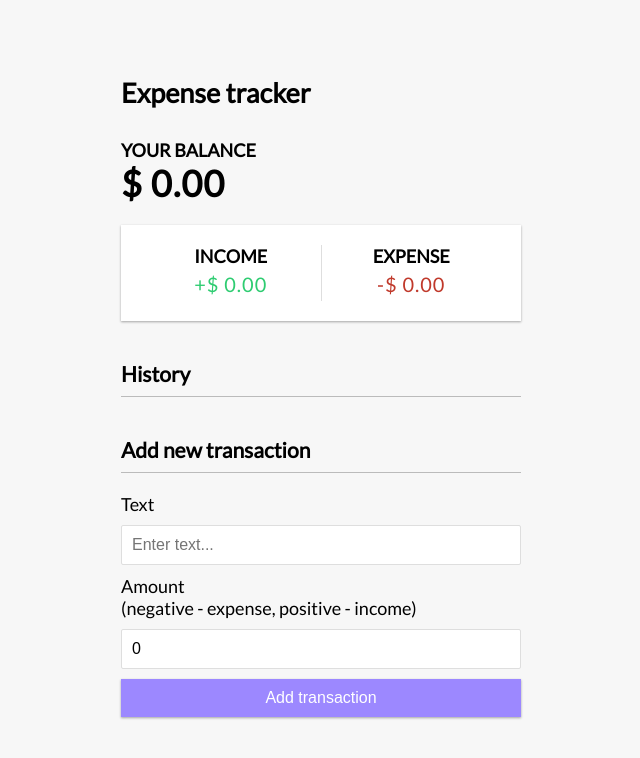
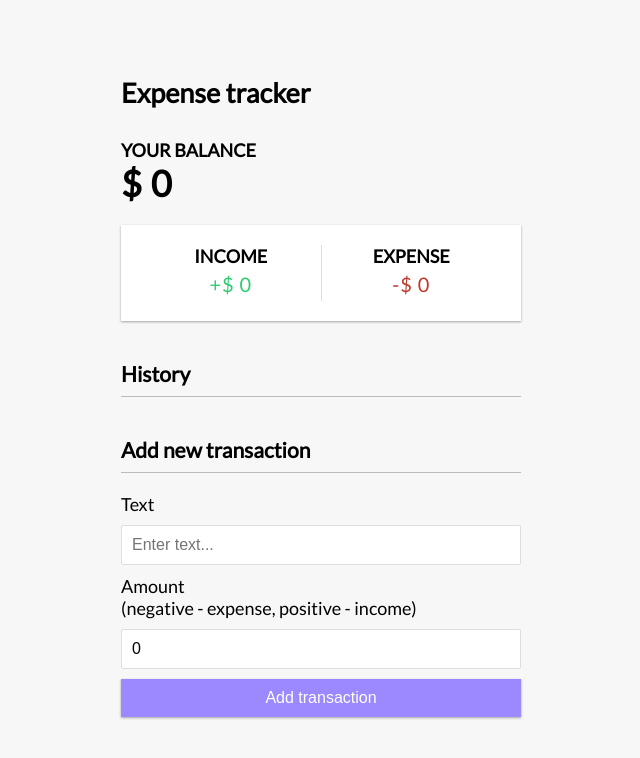
Before and after one commit to danish981/expense-tracker-app-pinia-ts, a Vue app: page / in a window 1280 px wide. Shown: the top 758 px of the page, without its empty margins (319-959 px from the left). Built offline with nearby package versions, Linux system fonts and the light colour scheme.

Commit message:
some extra checks added

```diff
--- a/src/stores/transaction.ts
+++ b/src/stores/transaction.ts
@@ -29,29 +29,29 @@ export const transactionsStore = defineStore('transactions', {
             return JSON.parse(localStorage.getItem("transactions") || "[]")
         },
 
-        getTotal: (state) => {  // actually it is the balance
-            return state.transactions.reduce((acc, transaction) => {
+        getTotal: (state): number => {  // actually it is the balance
+            return Number.parseFloat(state.transactions.reduce((acc, transaction) => {
                 return acc + transaction.amount
             }, 0)
-                .toFixed(2)
+                .toFixed(2))
         },
 
-        getIncome: (state) => {
-            return state.transactions
+        getIncome: (state): number => {
+            return Number.parseFloat(state.transactions
                 .filter((transaction) => transaction.amount > 0)
                 .reduce((acc, transaction) => {
                     return acc + transaction.amount
                 }, 0)
-                .toFixed(2)
+                .toFixed(2))
         },
 
-        getExpense: (state) => {
-            return state.transactions
+        getExpense: (state): number => {
+            return Number.parseFloat(state.transactions
                 .filter((transaction) => transaction.amount < 0)
                 .reduce((acc, transaction) => {
                     return acc + transaction.amount
                 }, 0)
-                .toFixed(2)
+                .toFixed(2))
         },
     },
 
@@ -69,16 +69,34 @@ export const transactionsStore = defineStore('transactions', {
                 return
             }
 
+            if (transaction.amount == null) {
+                toast.error('Amount cannot be empty')
+                return
+            }
+
+            if (Number.isNaN(transaction.amount)) {
+                toast.error('Amount must be a number')
+                return
+            }
+
+            if (transaction.text.length > 30) {
+                toast.error('Title cannot be more than 30 letters')
+                return
+            }
+
             if (transaction.amount == 0) {
                 toast.error('Amount cannot be zero')
                 return
             }
 
-            if (transaction.amount < 0) {
-                if (Math.abs(transaction.amount) > parseInt(this.getTotal)) {
-                    toast.error('Expense cannot be greater than the balance')
-                    return
-                }
+            if (transaction.amount >= 100000000000) {
+                toast.error('Amount cannot be greater than 100000000000')
+                return
+            }
+
+            if ((transaction.amount < 0) && (Math.abs(transaction.amount) > this.getTotal)) {
+                toast.error('Expense cannot be greater than the balance')
+                return
             }
 
             this.transactions.push({
@@ -110,6 +128,12 @@ export const transactionsStore = defineStore('transactions', {
             localStorage.removeItem("transactions");
         },
 
+        resetTransaction(): void {
+            this.transactions = []
+            this.deleteTransactionsDataFromCache()
+            toast.success('All records removed')
+        },
+
         getFormattedDate(date: Date): string {
             const year = date.getFullYear();
             const month = String(date.getMonth() + 1).padStart(2, '0');
```
Also changed, not shown: src/stores/counter.ts (deleted, +0 -12 lines), 1 other file (tests, documents, lock files or other folders).
